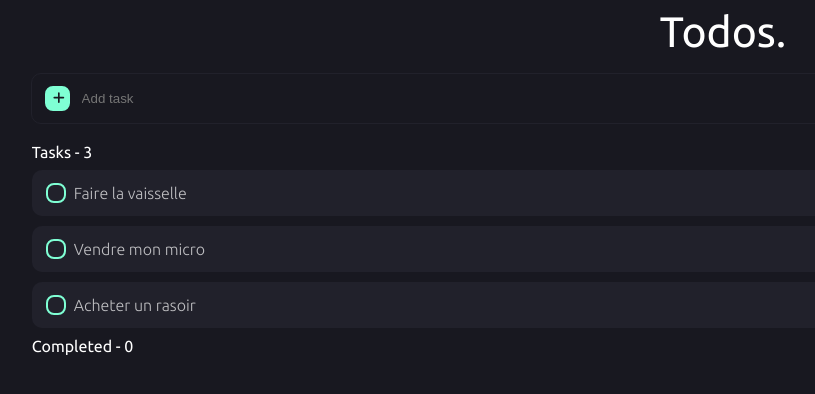
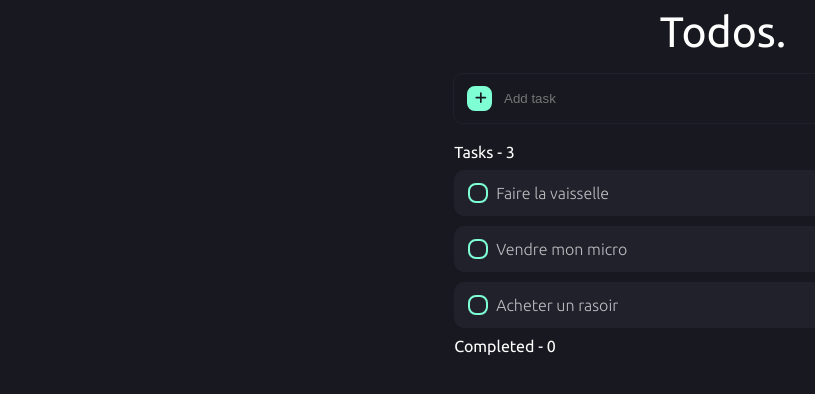
Before and after one commit to SamyBahi/simple-todolist, a React (Create React App) app: page / in a window 1536 px wide. Shown: the top 394 px of the page, without its empty margins (45-860 px from the left). Built offline with nearby package versions, Linux system fonts and the light colour scheme.

Commit message:
Updated responsive design

```diff
--- a/src/App.css
+++ b/src/App.css
@@ -20,3 +20,27 @@
   display: flex;
   justify-content: center;
 }
+
+@media only screen and (min-width: 768px) {
+  .app {
+    width: 75%;
+  }
+}
+
+@media only screen and (min-width: 1024px) {
+  .app {
+    width: 50%;
+  }
+}
+
+@media only screen and (min-width: 1440px) {
+  .app {
+    width: 35%;
+  }
+}
+
+@media only screen and (min-width: 2560px) {
+  .app {
+    width: 25%;
+  }
+}
```
